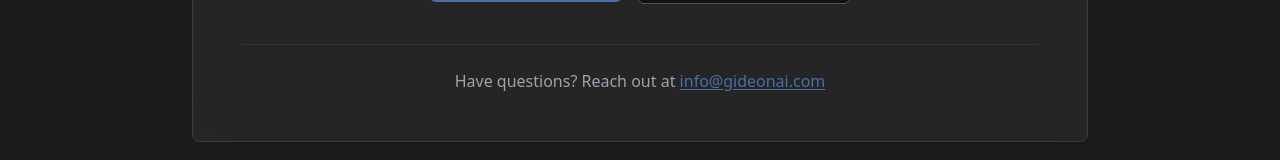
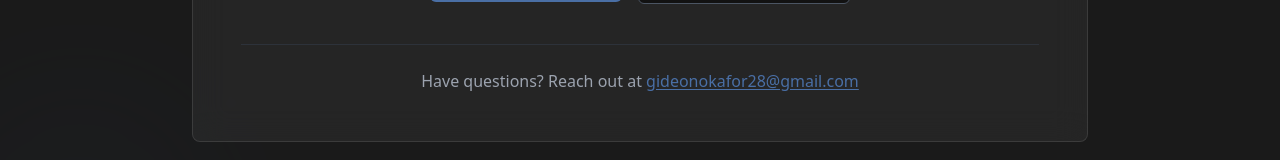
Before and after one commit to gideonokafor28-bit/gideon-ai-dark-web, a React (Vite) app: page / in a window 1280 px wide. Shown: the part 2659-2819 px from the top of the page. Built offline with nearby package versions, Linux system fonts and the light colour scheme.

Commit message:
Fix contact email
Update the contact email address in the CTA component.

```diff
--- a/src/components/CTA.tsx
+++ b/src/components/CTA.tsx
@@ -39,8 +39,8 @@ const CTA = () => {
           <div className="mt-10 pt-6 border-t border-gray-700/50">
             <p className="text-gray-400">
               Have questions? Reach out at{" "}
-              <a href="mailto:info@gideonai.com" className="text-gideon hover:text-gideon-400 underline underline-offset-2">
-                info@gideonai.com
+              <a href="mailto:gideonokafor28@gmail.com" className="text-gideon hover:text-gideon-400 underline underline-offset-2">
+                gideonokafor28@gmail.com
               </a>
             </p>
           </div>
```
